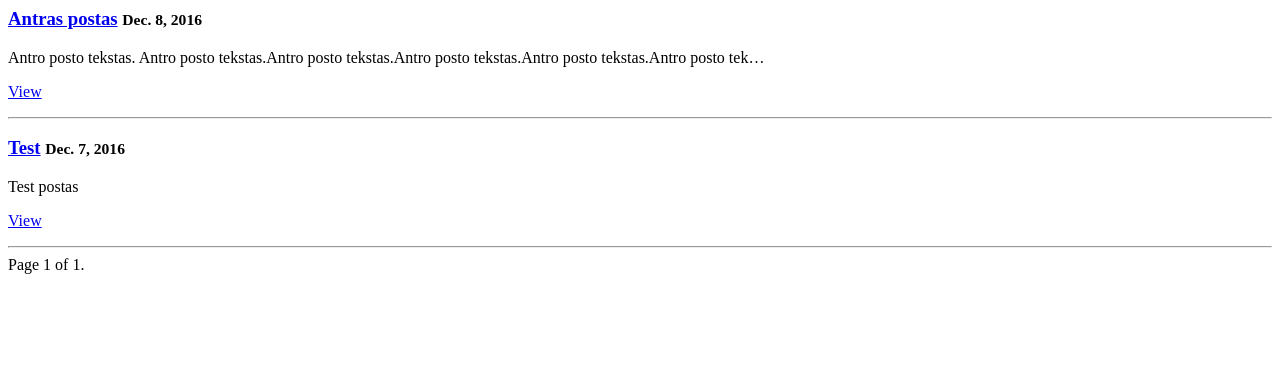
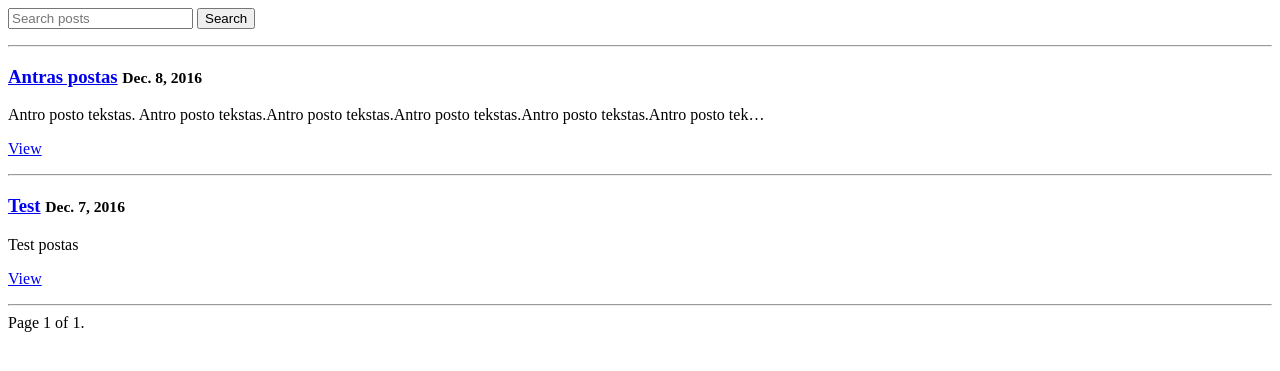
Before and after one commit to simxas/4awar_Python_Django_blog, a Django app: page /posts/ in a window 1280 px wide. Shown: the top 371 px of the page. Run offline with Django 3.2, Linux system fonts and the light colour scheme; data comes from the database, SQL or seed files in the repository.

Commit message:
complete 'search post' feature

```diff
--- a/src/posts/views.py
+++ b/src/posts/views.py
@@ -17,8 +17,8 @@ def post_list(request):
         queryset_list = queryset_list.filter(
             Q(title__icontains=query) |
             Q(content__icontains=query) |
-            Q(user__first_name__icontains=query) |
-            Q(user__last_name__icontains=query)
+            Q(author__first_name__icontains=query) |
+            Q(author__last_name__icontains=query)
             ).distinct()
 
     paginator = Paginator(queryset_list, 10)
--- a/src/templates/posts_list.html
+++ b/src/templates/posts_list.html
@@ -1,3 +1,8 @@
+<form method="GET" action="">
+        <input type="text" name="q" placeholder="Search posts" value="{{ request.GET.q }}" />
+        <input type="submit" value="Search" />
+</form>
+<hr />
 {% for obj in object_list %}
         <div>
             {% if obj.image %}
```
